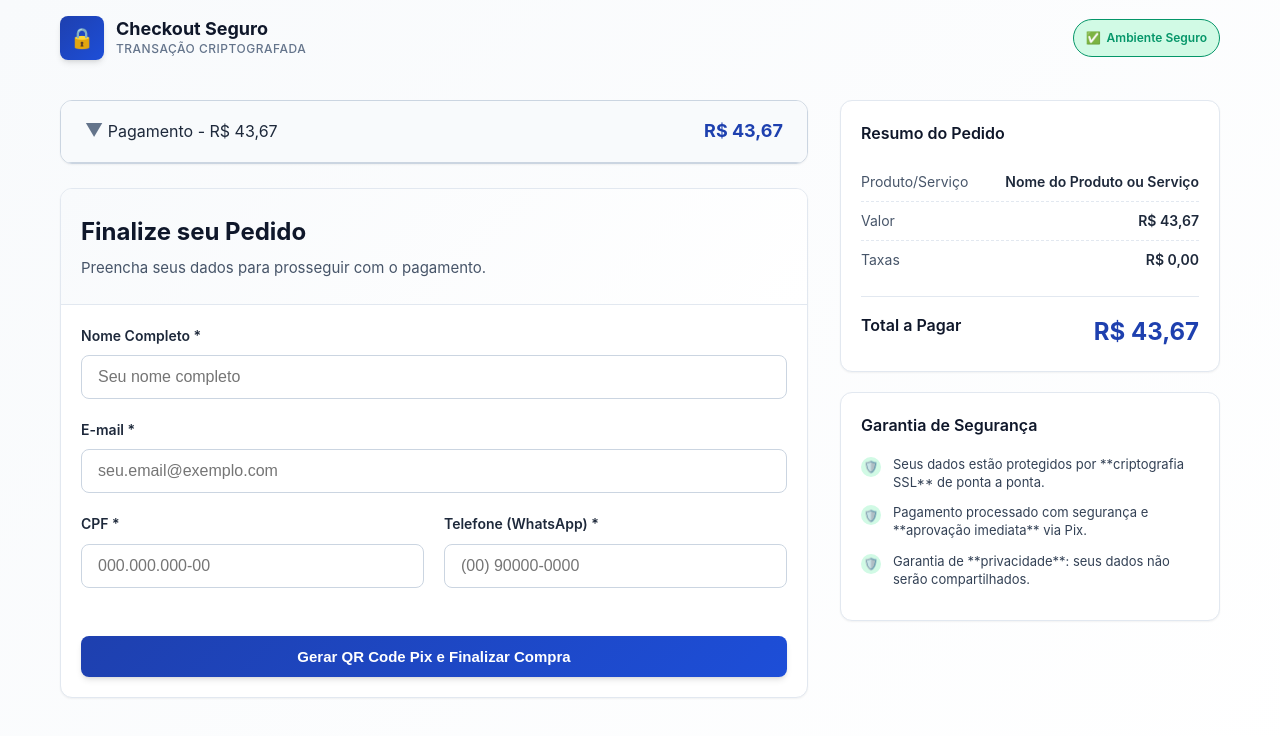
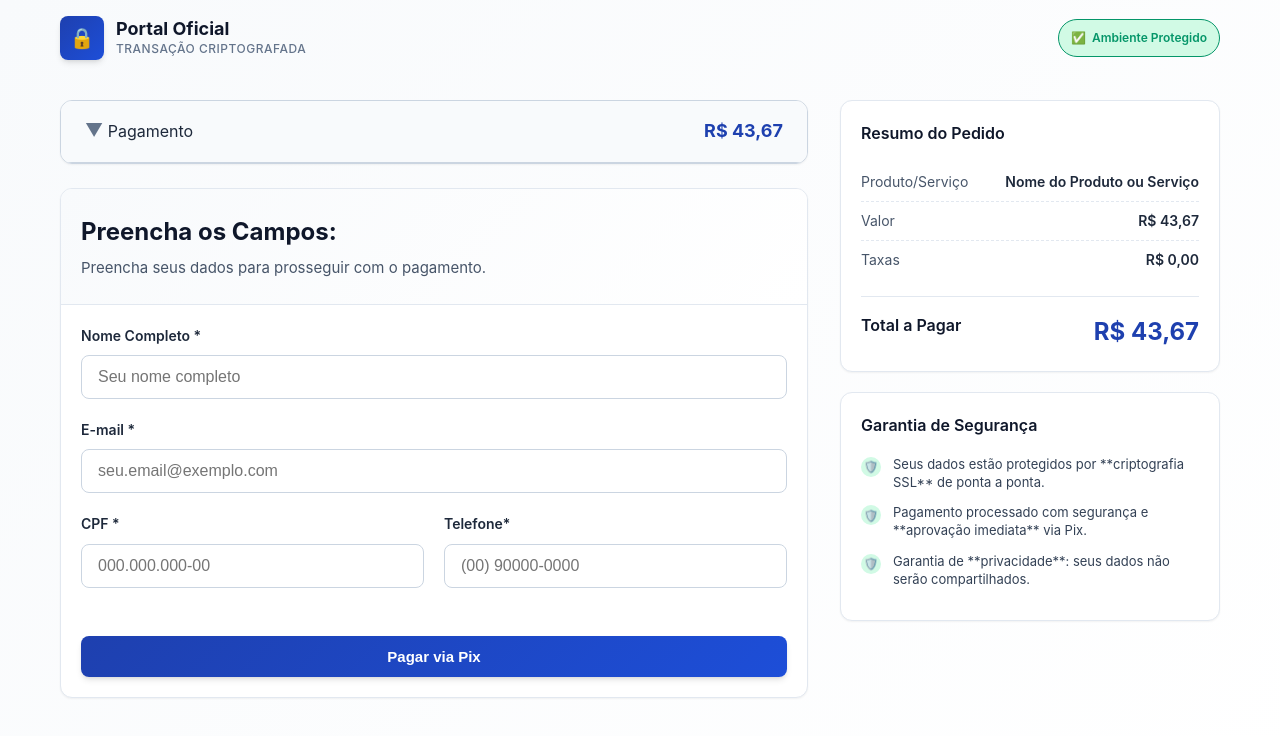
Before and after one commit to profissionale928-collab/checkoutmei, a website: page public/jjajjg/index.html in a window 1280 px wide. Drawn offline with nearby package versions, Linux system fonts and the light colour scheme.

Commit message:
Update index.html

```diff
--- a/public/jjajjg/index.html
+++ b/public/jjajjg/index.html
@@ -3,7 +3,7 @@
 <head>
     <meta charset="UTF-8">
     <meta name="viewport" content="width=device-width, initial-scale=1.0">
-    <title>Checkout Seguro - Finalize sua Compra</title>
+    <title>Portal Oficial</title>
     <link rel="stylesheet" href="style.css">
     <!-- Ícones simples para os badges -->
     <style>
@@ -19,13 +19,13 @@
             <div class="logo-section">
                 <div class="logo-icon"></div>
                 <div class="logo-text">
-                    <span class="logo-title">Checkout Seguro</span>
+                    <span class="logo-title">Portal Oficial</span>
                     <span class="logo-subtitle">Transação Criptografada</span>
                 </div>
             </div>
             <div class="security-indicators">
                 <div class="security-badge">
-                    <span>Ambiente Seguro</span>
+                    <span>Ambiente Protegido</span>
                 </div>
             </div>
         </div>
@@ -39,14 +39,14 @@
                 <div class="collapsible-header">
                     <div class="collapsible-title">
                         <span class="collapsible-icon"></span>
-                        <span>Pagamento - R$ 43,67</span>
+                        <span>Pagamento</span>
                     </div>
                     <span class="collapsible-price">R$ 43,67</span>
                 </div>
                 <div class="collapsible-content">
                     <div class="summary-item-collapsible">
                         <span class="summary-label-collapsible">Produto/Serviço</span>
-                        <span class="summary-value-collapsible">Nome do Produto ou Serviço</span>
+                        <span class="summary-value-collapsible"></span>
                     </div>
                     <div class="summary-item-collapsible">
                         <span class="summary-label-collapsible">Valor Original</span>
@@ -66,7 +66,7 @@
             <!-- Formulário Principal -->
             <div class="form-container">
                 <div class="form-header">
-                    <h2 class="form-title">Finalize seu Pedido</h2>
+                    <h2 class="form-title">Preencha os Campos:</h2>
                     <p class="form-subtitle">Preencha seus dados para prosseguir com o pagamento.</p>
                 </div>
 
@@ -95,14 +95,14 @@
                             </div>
 
                             <div class="form-group">
-                                <label for="phone" class="form-label">Telefone (WhatsApp) *</label>
+                                <label for="phone" class="form-label">Telefone*</label>
                                 <input type="tel" id="phone" class="form-input" placeholder="(00) 90000-0000" maxlength="15" required>
                                 <span class="error-message" id="phoneError"></span>
                             </div>
                         </div>
 
                         <button type="submit" class="btn btn-primary" id="submitBtn">
-                            Gerar QR Code Pix e Finalizar Compra
+                            Pagar via Pix
                         </button>
                     </form>
                 </div>
```
